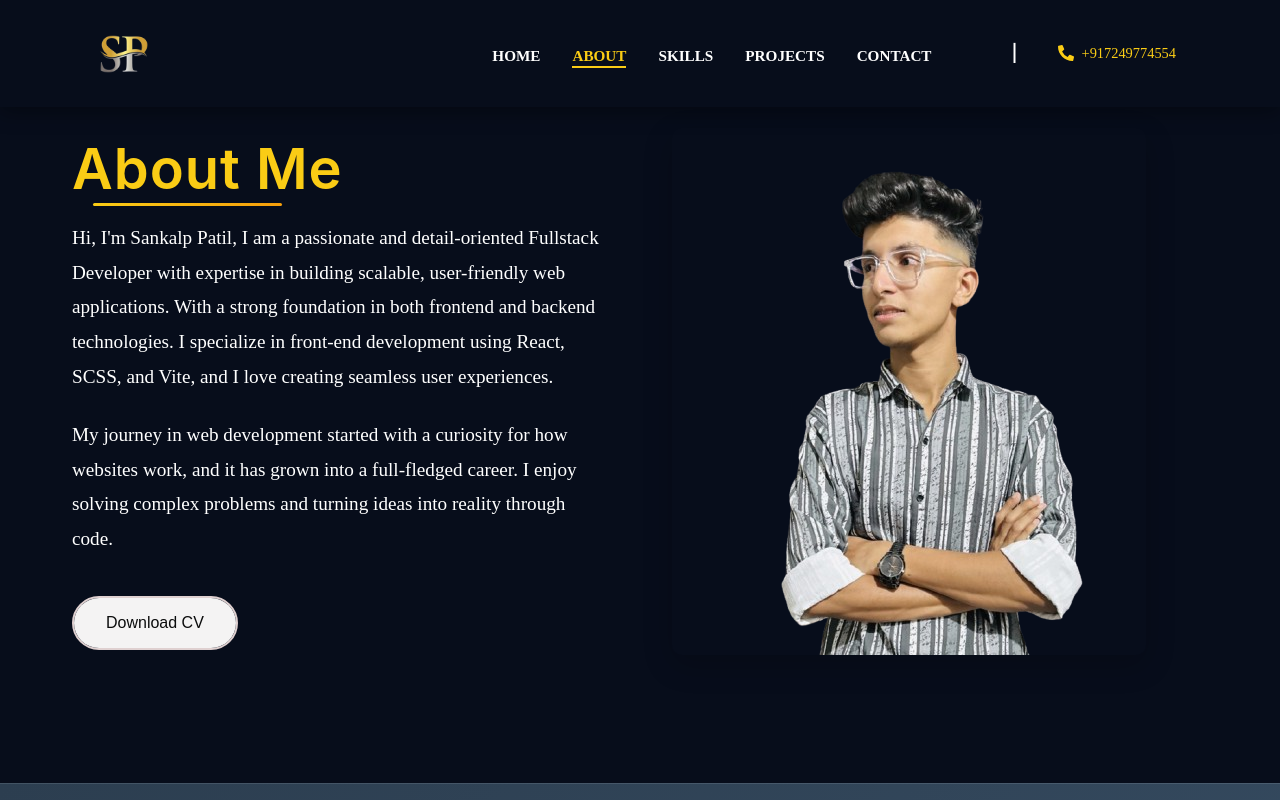
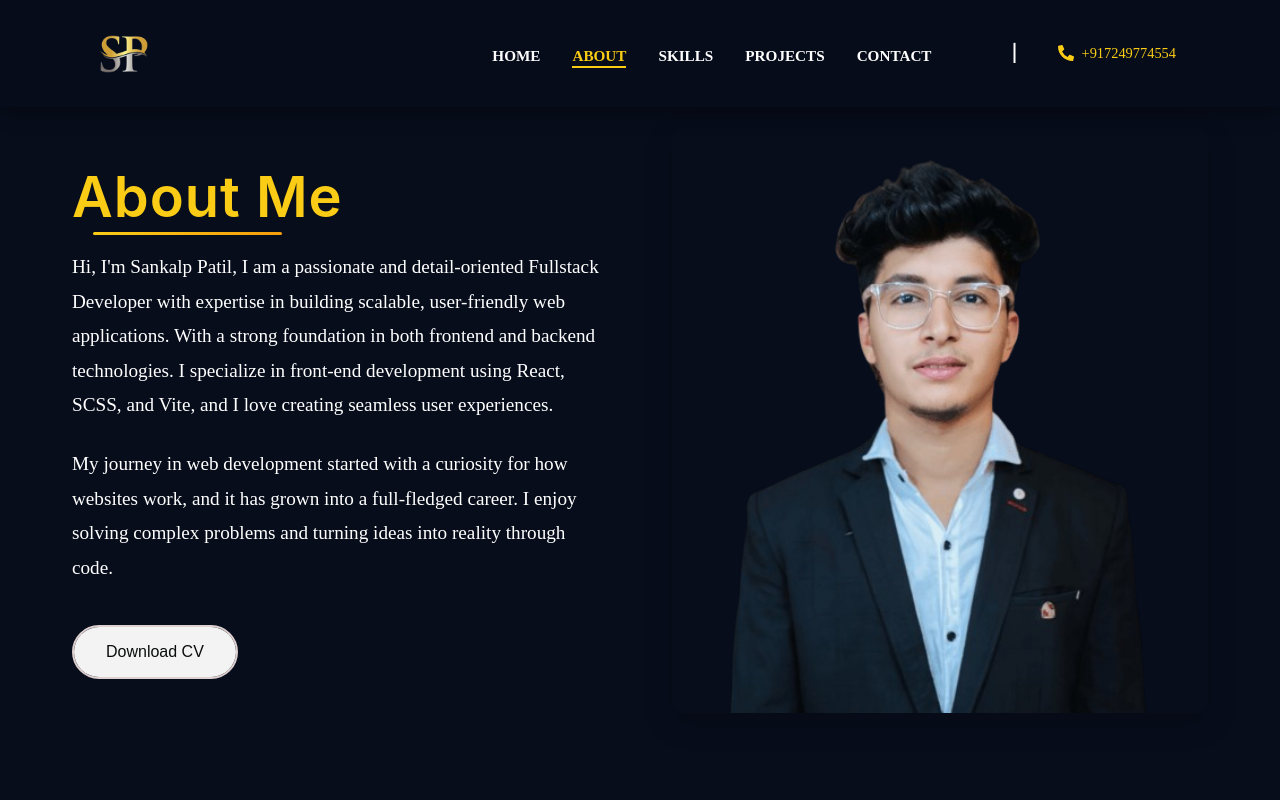
Before and after one commit to sank-45/Portfolio1, a React (Vite) app: page /about in a window 1280 px wide. Shown: the top 800 px of the page. Built offline with nearby package versions, Linux system fonts and the light colour scheme.

Commit message:
update photo

```diff
--- a/src/Portfolio/Containers/About/About.jsx
+++ b/src/Portfolio/Containers/About/About.jsx
@@ -1,5 +1,5 @@
 import './About.scss';
-import ProfileImage from '../../Component/Assets/Hero112-bg.png'; // Replace with your image
+import ProfileImage from '../../Component/Assets/HeroNew4.png'; // Replace with your image
 
 const About = () => {
     return (
--- a/src/Portfolio/Containers/About/About.scss
+++ b/src/Portfolio/Containers/About/About.scss
@@ -144,8 +144,9 @@
     animation: fadeInRight 1s 0.5s ease forwards;
 
     .profile_img {
-      max-width: 90%;
-      height: auto;
+      width: 110%;
+      max-width: 100%;
+      height: 70%;
       border-radius: 10px;
       box-shadow: 0 10px 30px rgba(0, 0, 0, 0.2);
       transition: transform 0.4s cubic-bezier(0.175, 0.885, 0.32, 1.275);
```
Also changed, not shown: src/Portfolio/Component/Assets/HeroNew4.png (added).
